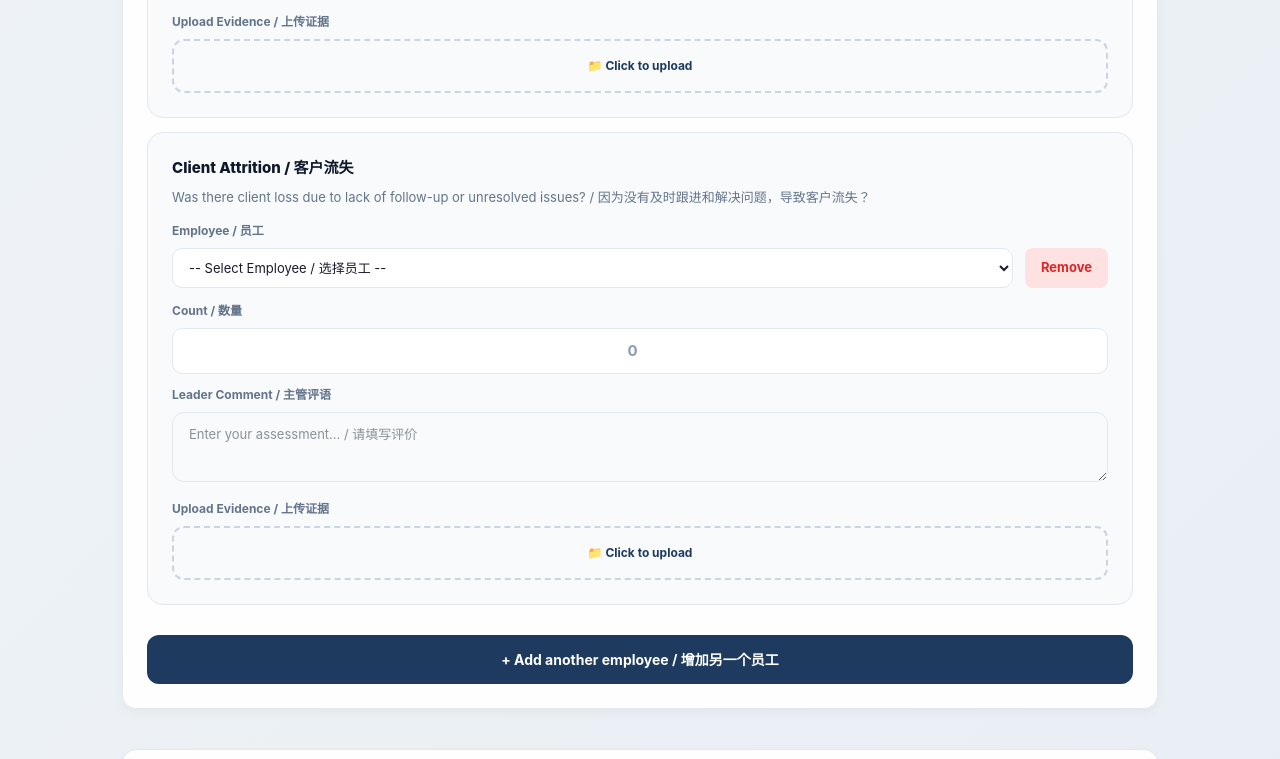
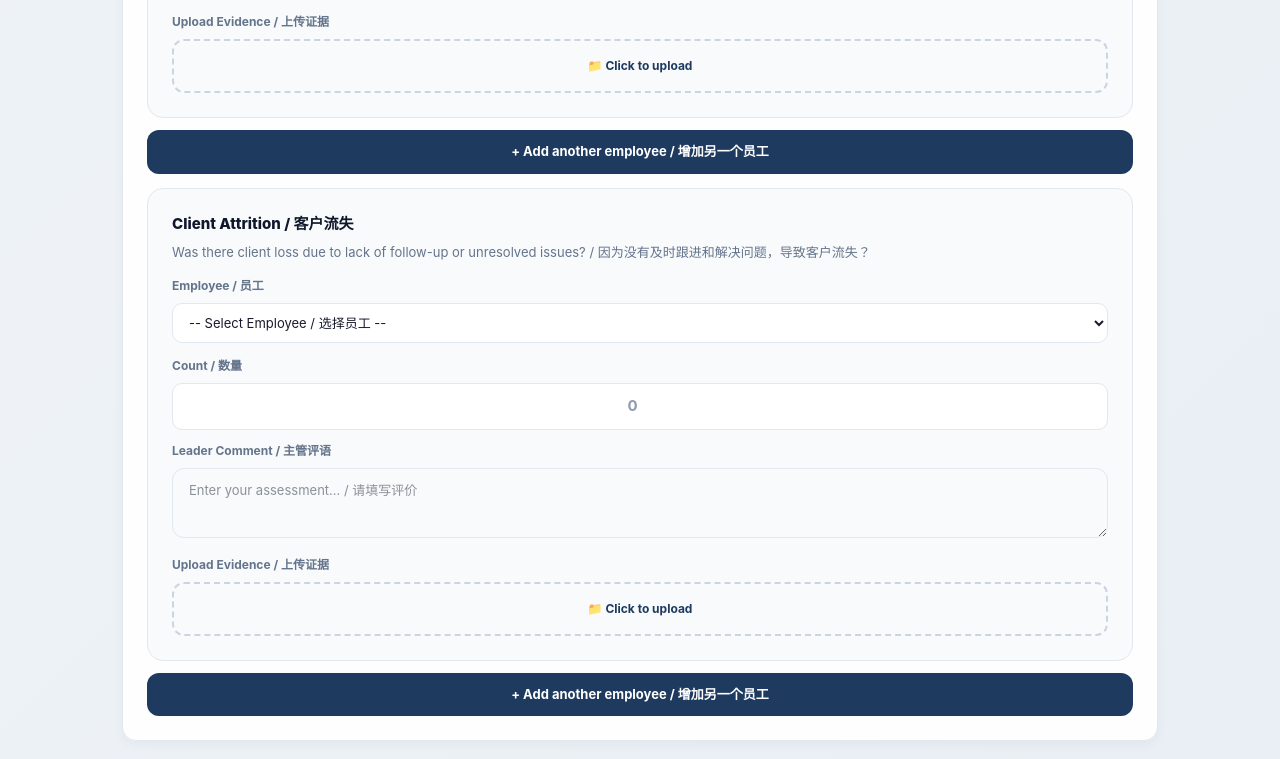
Before and after one commit to enquiry-commits/Review-Form, a Next.js app: page /dashboard/leader-review in a window 1280 px wide. Shown: the part 940-1699 px from the top of the page. Built offline with nearby package versions, Linux system fonts and the light colour scheme; sample sign-in values are in the browser's storage.

Commit message:
每个 KPI 问题可独立添加多个员工评价行

```diff
--- a/app/dashboard/leader-review/page.tsx
+++ b/app/dashboard/leader-review/page.tsx
@@ -10,12 +10,32 @@ export default function LeaderReviewForm() {
   const router = useRouter();
   const [user, setUser] = useState<User | null>(null);
   const [fileLinks, setFileLinks] = useState<{[key: string]: Array<{name: string; url: string}>}>({});
+  const [employeeRows, setEmployeeRows] = useState<{[key: string]: number}>({});
 
   const departmentEmployees: {[key: string]: string[]} = {
     'CORPORATE SECRETARIAL': ['Jenny Lai', 'Chin Kah Ye', 'Ang Shi Ming', 'Tey Shemin', 'Tan Min Quan'],
     'ACCOUNTING': ['Tee Yu Heng', 'Vernice Chai', 'Chee Wei En'],
     'TAX': ['Quinnie Tan', 'Victoria Yap'],
     'Internal': ['Chelsea Ang']
+  };
+
+  const getRowCount = (kpiId: string) => employeeRows[kpiId] || 1;
+
+  const addEmployeeRow = (kpiId: string) => {
+    setEmployeeRows(prev => ({
+      ...prev,
+      [kpiId]: (prev[kpiId] || 1) + 1
+    }));
+  };
+
+  const removeEmployeeRow = (kpiId: string, rowIdx: number) => {
+    const currentCount = getRowCount(kpiId);
+    if (currentCount > 1) {
+      setEmployeeRows(prev => ({
+        ...prev,
+        [kpiId]: currentCount - 1
+      }));
+    }
   };
 
   useEffect(() => {
@@ -195,9 +215,14 @@ export default function LeaderReviewForm() {
               </div>
               <div style={{display: 'flex', flexDirection: 'column', gap: '14px'}}>
                 {cat.items.map((item, itemIdx) => {
-                  const fieldId = `kpi_${idx}_${itemIdx}`;
+                  const kpiId = `kpi_${idx}_${itemIdx}`;
+                  const rowCount = getRowCount(kpiId);
                   return (
-                  <div key={itemIdx} style={{border: '1.5px solid #e2e8f0', borderRadius: '16px', padding: '1.5rem', background: '#f8fafc'}}>
+                    <div key={itemIdx}>
+                      {Array.from({length: rowCount}).map((_, rowIdx) => {
+                        const fieldId = `${kpiId}_${rowIdx}`;
+                        return (
+                          <div key={rowIdx} style={{border: '1.5px solid #e2e8f0', borderRadius: '16px', padding: '1.5rem', background: '#f8fafc', marginBottom: rowIdx < rowCount - 1 ? '14px' : '0'}}>
                             <div style={{marginBottom: '14px'}}>
                               <p style={{fontSize: '15px', fontWeight: '800', color: '#0f172a', marginBottom: '6px'}}>{item.kpi}</p>
                               <p style={{fontSize: '13px', color: '#64748b', lineHeight: '1.7'}}>{item.question}</p>
@@ -212,9 +237,11 @@ export default function LeaderReviewForm() {
                                   ))}
                                 </select>
                               </div>
-                      <button style={{padding: '10px 16px', background: '#fee2e2', color: '#dc2626', border: 'none', borderRadius: '8px', fontSize: '13px', fontWeight: '700', cursor: 'pointer', transition: 'all 0.3s', whiteSpace: 'nowrap'}} onMouseEnter={(e) => {e.currentTarget.style.background = '#fecaca'}} onMouseLeave={(e) => {e.currentTarget.style.background = '#fee2e2'}}>
+                              {rowCount > 1 && (
+                                <button onClick={() => removeEmployeeRow(kpiId, rowIdx)} style={{padding: '10px 16px', background: '#fee2e2', color: '#dc2626', border: 'none', borderRadius: '8px', fontSize: '13px', fontWeight: '700', cursor: 'pointer', transition: 'all 0.3s', whiteSpace: 'nowrap'}} onMouseEnter={(e) => {e.currentTarget.style.background = '#fecaca'}} onMouseLeave={(e) => {e.currentTarget.style.background = '#fee2e2'}}>
                                   Remove
                                 </button>
+                              )}
                             </div>
                             <div style={{marginBottom: '12px'}}>
                               <label style={{fontSize: '12px', color: '#64748b', fontWeight: '700', marginBottom: '8px', display: 'block'}}>Count / 数量</label>
@@ -244,9 +271,12 @@ export default function LeaderReviewForm() {
                           </div>
                         );
                       })}
-                <button style={{width: '100%', padding: '14px 24px', background: '#1e3a5f', color: 'white', border: 'none', borderRadius: '12px', fontSize: '14px', fontWeight: '700', cursor: 'pointer', marginTop: '16px', transition: 'all 0.3s'}} onMouseEnter={(e) => {e.currentTarget.style.background = '#152840'}} onMouseLeave={(e) => {e.currentTarget.style.background = '#1e3a5f'}}>
+                      <button onClick={() => addEmployeeRow(kpiId)} style={{width: '100%', padding: '12px 24px', background: '#1e3a5f', color: 'white', border: 'none', borderRadius: '12px', fontSize: '13px', fontWeight: '700', cursor: 'pointer', marginTop: '12px', transition: 'all 0.3s'}} onMouseEnter={(e) => {e.currentTarget.style.background = '#152840'}} onMouseLeave={(e) => {e.currentTarget.style.background = '#1e3a5f'}}>
                         + Add another employee / 增加另一个员工
                       </button>
+                    </div>
+                  );
+                })}
               </div>
             </div>
           ))}
```
Lines whose indentation alone changed are shown as unchanged.
